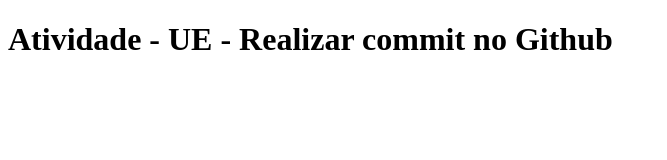
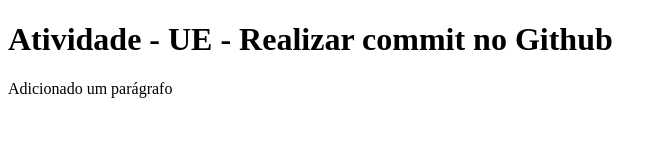
Before and after one commit to danielgois82/projeto-html, a plain HTML site: page index.html in a window 1280 px wide. Shown: the whole page, without its empty margins (0-667 px from the left). Drawn offline with Linux system fonts and the light colour scheme.

Commit message:
Adicionando nova tag no arquivo index.html

```diff
--- a/index.html
+++ b/index.html
@@ -7,5 +7,6 @@
 </head>
 <body>
     <h1>Atividade - UE - Realizar commit no Github</h1>
+    <p>Adicionado um parágrafo</p>
 </body>
 </html>
```
